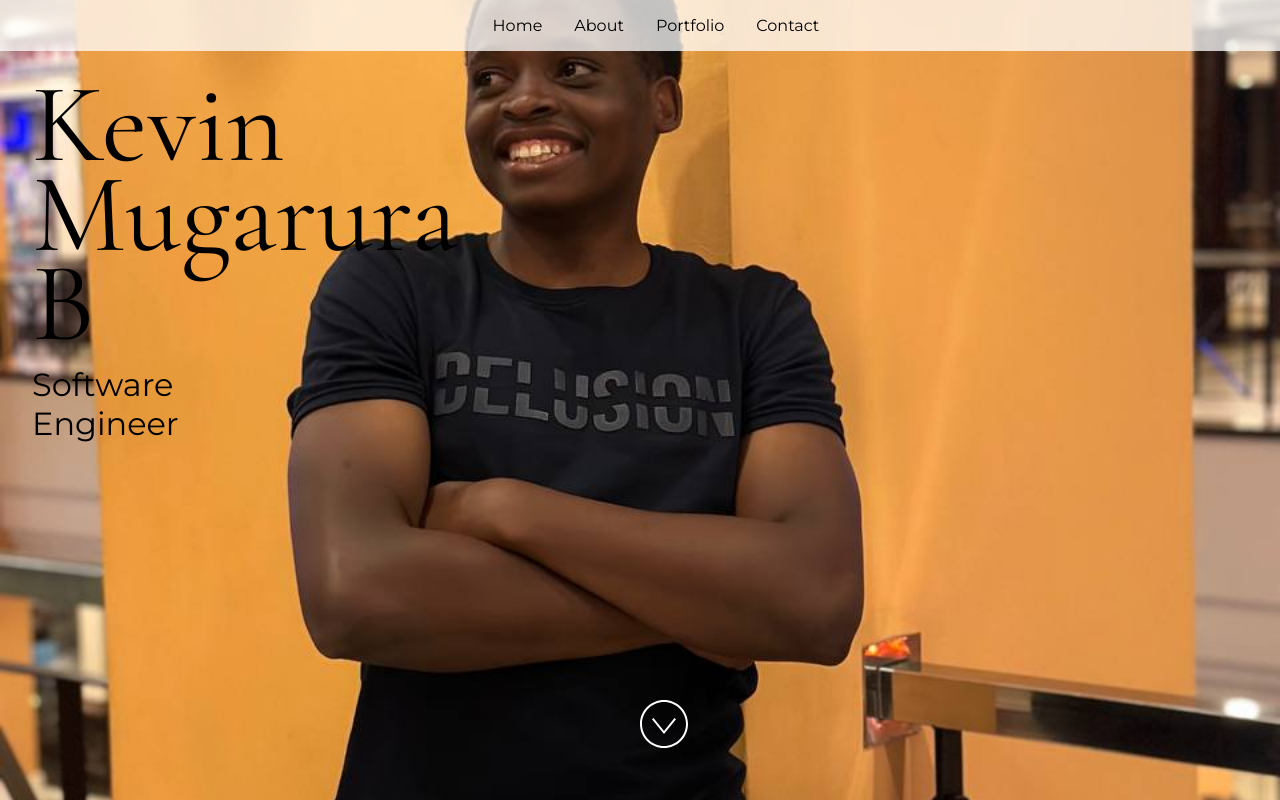
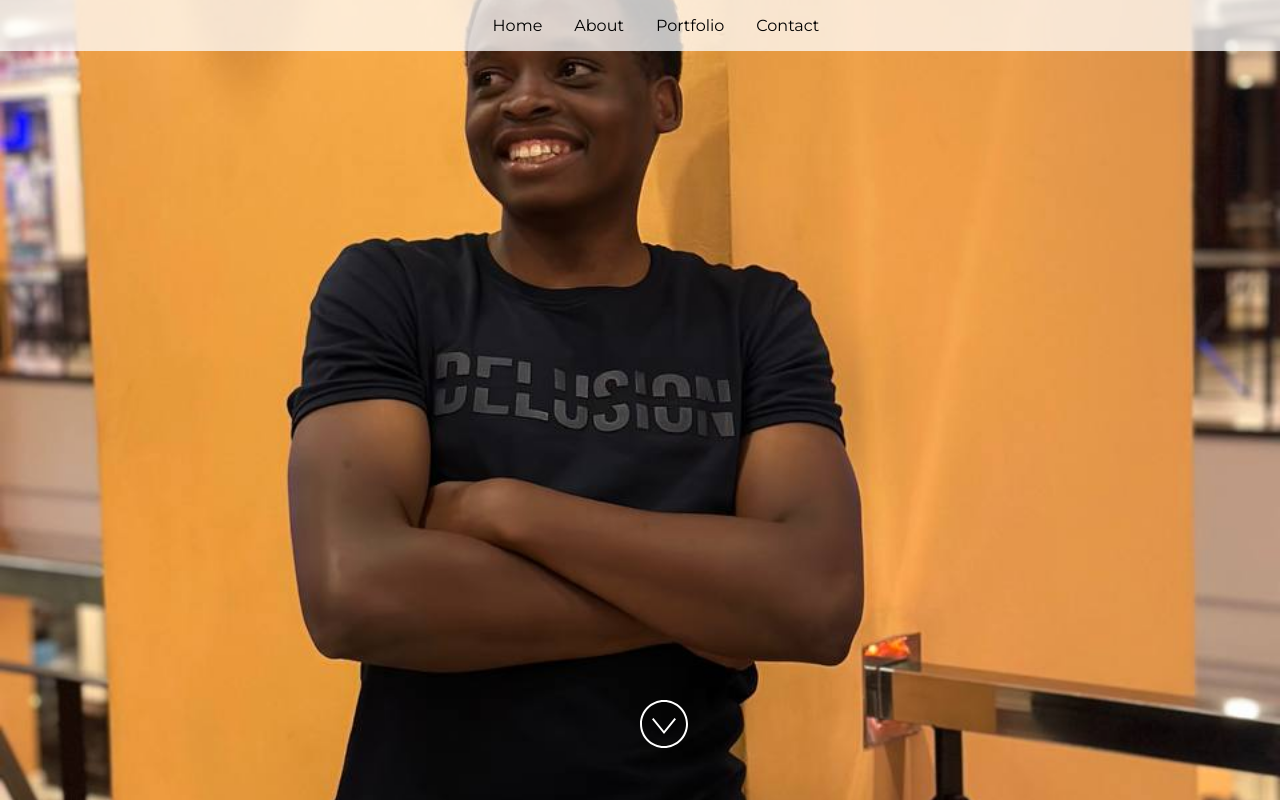
Before and after one commit to mkb2001/mkb2001.github.io, a React (Vite) app: page / in a window 1280 px wide. Built offline with nearby package versions, Linux system fonts and the light colour scheme.

Commit message:
Remove name

```diff
--- a/src/App.jsx
+++ b/src/App.jsx
@@ -24,8 +24,8 @@ import "./styles.css";
  * If you don't have one of the social sites listed, leave it as an empty string.
  */
 const siteProps = {
-  name: "Kevin Mugarura B",
-  title: "Software Engineer",
+  name: "",
+  title: "",
   email: "kevinmugarura051@gmail.com",
   gitHub: "mkb2001",
   instagram: "",
--- a/src/Components/About.jsx
+++ b/src/Components/About.jsx
@@ -36,7 +36,6 @@ const skillsList = [
   "No code or low code Application Development",
   "Embedded Systems Software Development",
   "Schematic layout and PCB design",
-
 ];
 
 /**
@@ -45,7 +44,7 @@ const skillsList = [
  * about you on a professional level.
  */
 const detailOrQuote =
-  "I am passionate about problem solving and especially African ones. My best quote is \"\"";
+  'I am passionate about problem solving and especially African ones. My best quote is ""';
 
 const About = () => {
   return (
```
